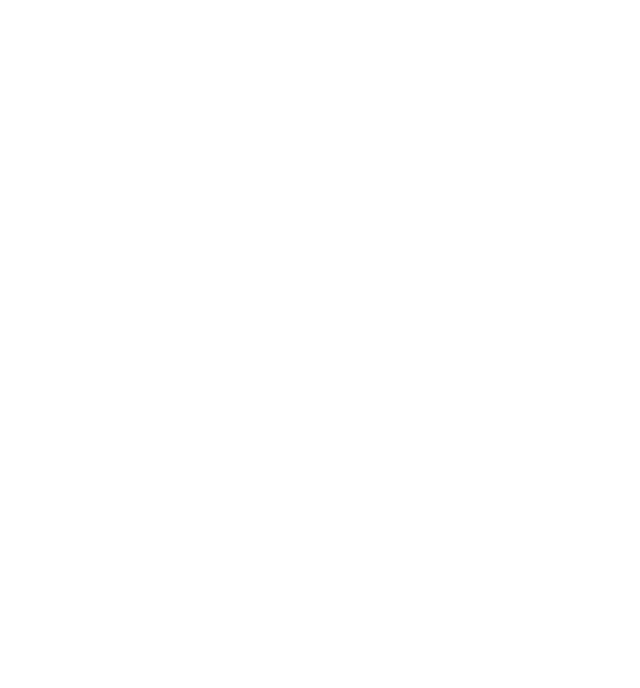
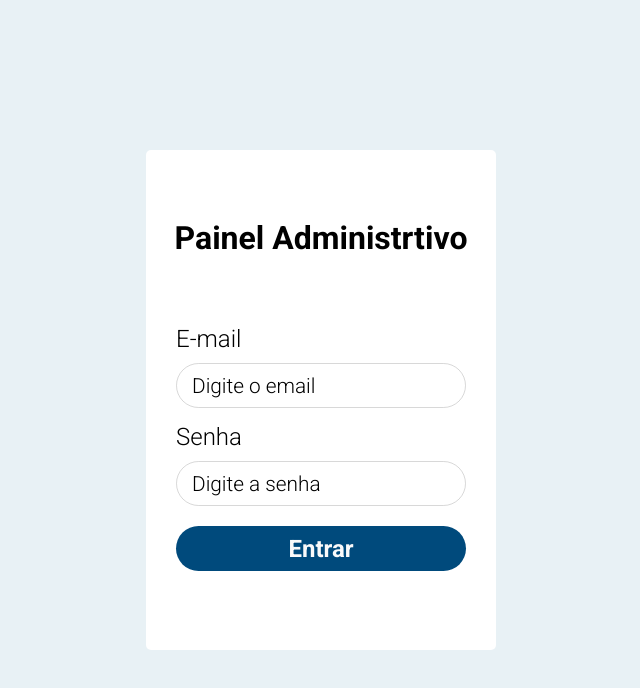
Before and after one commit to CauaHenrique19/modulo-aulas, a React (Create React App) app in the folder frontend/: page /login in a window 1280 px wide. Before the commit this address had no page. Shown: the top 688 px of the page, without its empty margins (319-959 px from the left). Built offline with nearby package versions, Linux system fonts and the light colour scheme.

Commit message:
Implementing context api, page login and funcionality of login

```diff
--- /dev/null
+++ b/frontend/src/Context/context.js
@@ -0,0 +1,20 @@
+import { createContext, useState } from "react";
+
+export const Context = createContext()
+
+const ContextProvider = ({ children }) => {
+
+    const [user, setUser] = useState(localStorage.getItem('aleatshop_token') || { token: null, admin: null, user_id: null })
+    const [token, setToken] = useState(JSON.parse(localStorage.getItem('aleatshop_user')))
+
+    return (
+        <Context.Provider value={{
+            user, setUser,
+            token, setToken
+        }}>
+            {children}
+        </Context.Provider>
+    )
+}
+
+export default ContextProvider
--- a/frontend/src/Pages/Home/index.js
+++ b/frontend/src/Pages/Home/index.js
@@ -1,4 +1,5 @@
 import { useEffect, useState } from 'react'
+import { Link } from 'react-router-dom'
 import api from '../../Services/api'
 
 import './style.css'
@@ -27,7 +28,7 @@ const Home = () => {
         <div className="home-container">
             <header className="header-container">
                 <h1>Módulos e Aulas</h1>
-                <button>Painel Administrativo</button>
+                <Link to="/login">Painel Administrativo</Link>
             </header>
             <div className="modules-container">
                 <h1>Módulos</h1>
--- a/frontend/src/Pages/Home/style.css
+++ b/frontend/src/Pages/Home/style.css
@@ -12,14 +12,14 @@
     padding: 0px 15%;
     background-color: var(--primary-color);
 }
-.home-container .header-container button{
+.home-container .header-container a{
     border: 1px solid var(--font-color);
     padding: 10px;
     border-radius: 5px;
     font-size: 1rem;
     transition: background-color 0.3s;
 }
-.home-container .header-container button:hover{
+.home-container .header-container a:hover{
     background-color: var(--background-color);
     color: var(--primary-color);
 }
--- /dev/null
+++ b/frontend/src/Pages/Login/index.js
@@ -0,0 +1,72 @@
+import { useState, useContext } from 'react'
+import { Context } from '../../Context/context'
+import { useNavigate } from 'react-router-dom'
+
+import api from '../../Services/api'
+
+import './style.css'
+
+const Login = () => {
+
+    const { setUser, setToken } = useContext(Context)
+
+    const [email, setEmail] = useState('')
+    const [password, setPassword] = useState('')
+
+    const navigate = useNavigate()
+
+    function handleLogin() {
+        const user = {
+            email,
+            password
+        }
+
+        api.post('/login', user)
+            .then(res => {
+                if (!res.data.error) {
+                    localStorage.setItem('modulo_aulas_token', res.data.token)
+                    localStorage.setItem('modulo_aulas_user', JSON.stringify(res.data.admin))
+                    setUser(res.data.admin)
+                    setToken(res.data.token)
+                    navigate('/admin/')
+                }
+                else {
+                    console.log(res.data)
+                }
+            })
+            .catch(error => console.log(error))
+    }
+
+    return (
+        <div className="login-container">
+            <div className="form-login">
+                <h1>Painel Administrtivo</h1>
+                <div className="form-login-content">
+                    <div className="input-container">
+                        <label htmlFor="email">E-mail</label>
+                        <input
+                            type="email"
+                            id="email"
+                            placeholder="Digite o email"
+                            value={email}
+                            onChange={(e) => setEmail(e.target.value)}
+                        />
+                    </div>
+                    <div className="input-container">
+                        <label htmlFor="password">Senha</label>
+                        <input
+                            type="password"
+                            id="password"
+                            placeholder="Digite a senha"
+                            value={password}
+                            onChange={(e) => setPassword(e.target.value)}
+                        />
+                    </div>
+                    <button onClick={handleLogin}>Entrar</button>
+                </div>
+            </div>
+        </div>
+    )
+}
+
+export default Login
--- /dev/null
+++ b/frontend/src/Pages/Login/style.css
@@ -0,0 +1,75 @@
+.login-container{
+    height: 100vh;
+    display: flex;
+    flex-direction: column;
+    align-items: center;
+    justify-content: center;
+    background-color: var(--background-color);
+}
+.login-container .form-login{
+    width: 350px;
+    height: 500px;
+
+    display: flex;
+    flex-direction: column;
+    align-items: center;
+    justify-content: space-evenly;
+
+    background-color: white;
+    border-radius: 5px;
+}
+.login-container .form-login h1{
+    color: var(--secondary-font-color);
+}
+.login-container .form-login-content{
+    width: 100%;
+    padding: 0 30px;
+}
+.login-container .form-login .input-container{
+    width: 100%;
+    margin-bottom: 15px;
+}
+.login-container .form-login .input-container label{
+    font-weight: 300;
+    font-size: 1.5rem;
+    color: var(--secondary-font-color);
+}
+.login-container .form-login .input-container input{
+    width: 100%;
+    height: 45px;
+    display: flex;
+    flex-direction: column;
+    margin: 10px 0 0 0;
+    border: 1px solid rgba(148, 148, 148, 0.363);
+    background: initial;
+    border-radius: 50px;
+    padding: 0 15px;
+    font-weight: 500;
+    font-size: 1.3rem;
+    outline: none;
+    font-weight: 300;
+    transition: border-color 0.3s;
+    color: var(--secondary-font-color);
+}
+.login-container .form-login .input-container input:focus{
+    border-color: var(--primary-color);
+}
+.login-container .form-login .input-container input::placeholder{
+    color: var(--secondary-font-color);
+}
+.login-container .form-login button{
+    width: 100%;
+    height: 45px;
+    outline: none;
+    border: none;
+    cursor: pointer;
+    background: var(--primary-color);
+    border-radius: 50px;
+    font-weight: 700;
+    font-size: 1.5rem;
+    transition: background-color 0.3s;
+    margin: 5px 0 10px 0;
+}
+.login-container .form-login button:hover{
+    background: var(--dark-primary-color);
+}
--- a/frontend/src/global.css
+++ b/frontend/src/global.css
@@ -7,6 +7,7 @@
 }
 :root{
     --primary-color: #004A7C;
+    --dark-primary-color: #00385e;
     --secondary-color: #8DC6FF;
     --dark-secondary-color: #67a6e6;
     --background-color: #E8F1F5;
--- a/frontend/src/routes.js
+++ b/frontend/src/routes.js
@@ -2,12 +2,14 @@ import React from 'react'
 import { BrowserRouter, Routes, Route } from 'react-router-dom'
 
 import Home from './Pages/Home/'
+import Login from './Pages/Login'
 
 const RoutesComponent = () => {
     return (
         <BrowserRouter>
             <Routes>
                 <Route path="/" exact element={<Home />} />
+                <Route path="/login" element={<Login />} />
             </Routes>
         </BrowserRouter>
     )
```
Also changed, not shown: frontend/src/App.js (+6 -2 lines).
